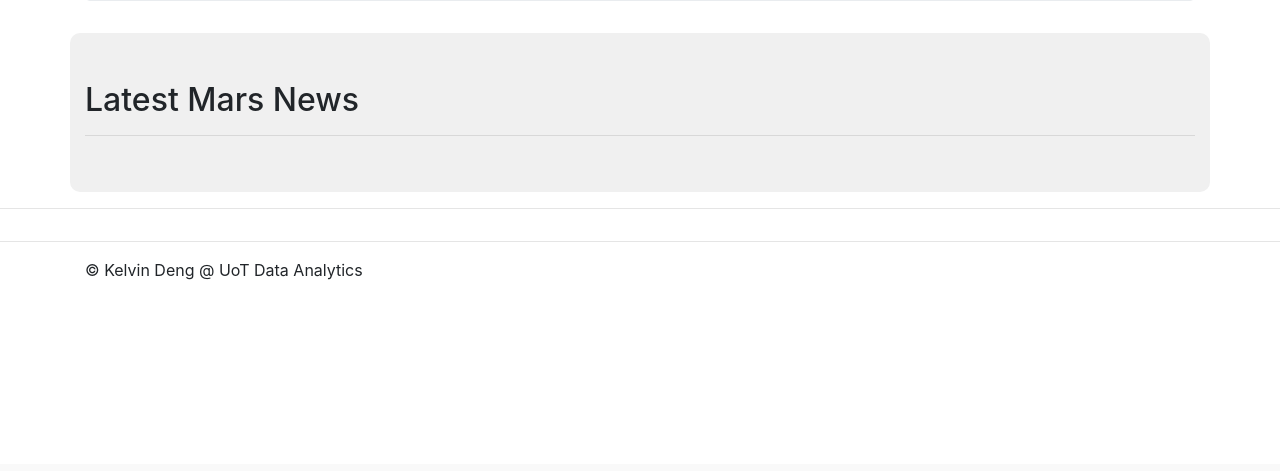
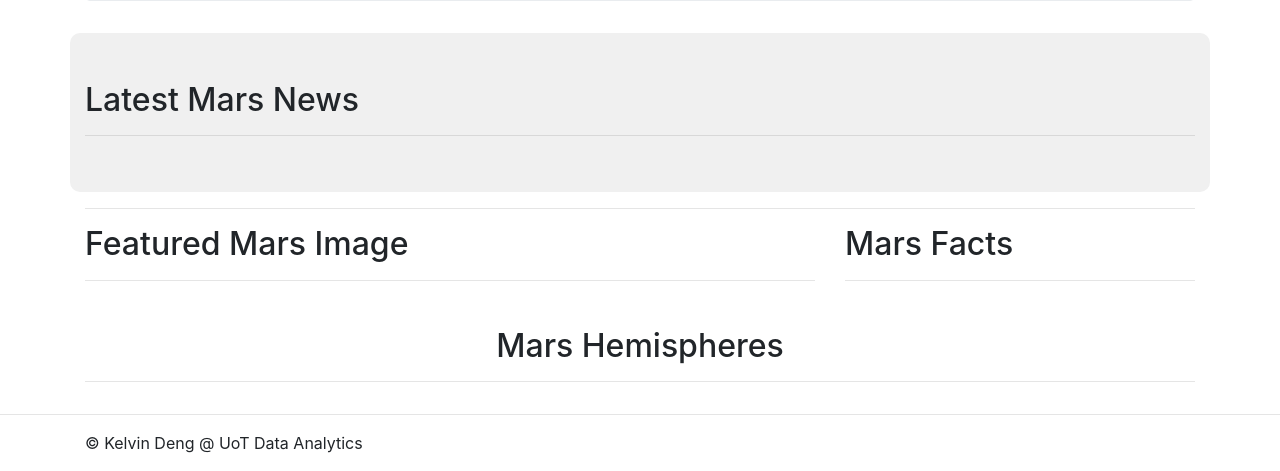
Before and after one commit to kk-deng/Mission-to-Mars-Dashboard, a Flask app: page / in a window 1280 px wide. Shown: the part 336-807 px from the top of the page. Before the commit the page ends 616 px from the top, so only its background shows below. Run offline with Flask 2, Linux system fonts and the light colour scheme; data that the repository does not hold is empty; some libraries are stand-ins or nearby versions.

Commit message:
Update index.html

```diff
--- a/Missions_to_Mars/templates/index.html
+++ b/Missions_to_Mars/templates/index.html
@@ -80,7 +80,7 @@
         </div>
 
         <div class="row">
-          <!-- Diagrams -->
+
           <div class="col-xs-12 col-md-12 pt-md-5 box-formatting">
             <h2>Latest Mars News</h2>
             <hr>
@@ -91,14 +91,34 @@
 
         </div>
 
-      </div>
-      <hr>
+        <hr>
 
-      <div class="container">
         <div class="row">
-          <div class="col-md-12">
+          <div class="col-xs-12 col-md-8">
+            <h2>Featured Mars Image</h2>
+            <hr>
+            <img src="{{mars_data.featured_img}}" class="vis-img">
+          </div>
+          <div class="col-xs-12 col-md-4">
+            <h2>Mars Facts</h2>
+            <hr>
+            {{mars_data.mars_fact|safe}}
+          </div>
+        </div>
 
+        <center><h2>Mars Hemispheres</h2></center>
+        <hr>
+
+        <div class="row">
+
+          {% for hemisphere in mars_data.hemisphere_img %}
+          <div class="col-sm-12 col-md-6">
+            <figure>
+              <img src="{{hemisphere.img_url}}" class="img-thumbnail rounded">
+              <figcaption><h4>{{hemisphere.title}}</h4></figcaption>
+            </figure>
           </div>
+          {% endfor %}
         </div>
 
       </div>
```
